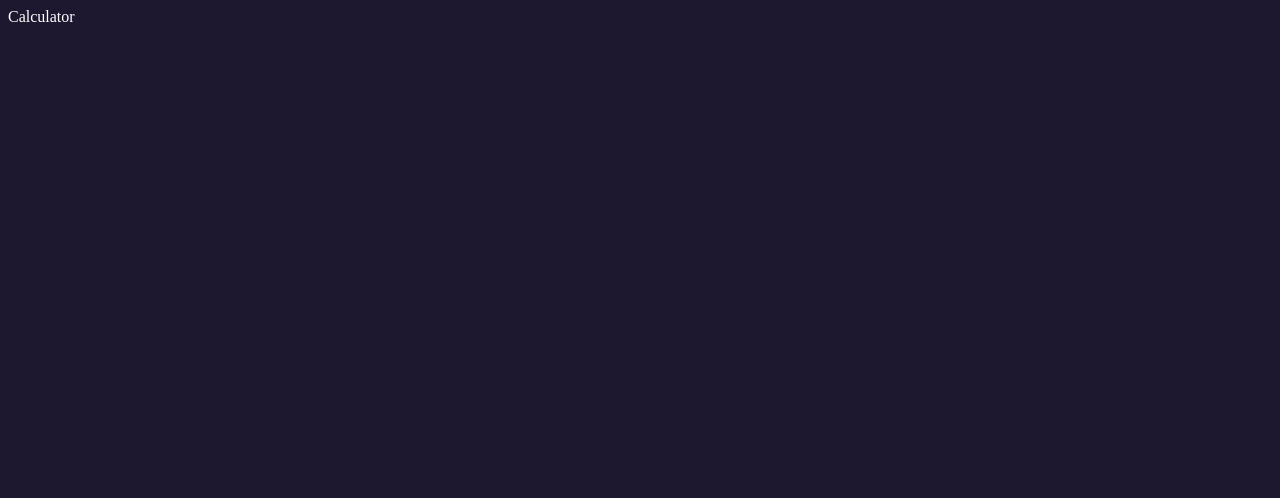
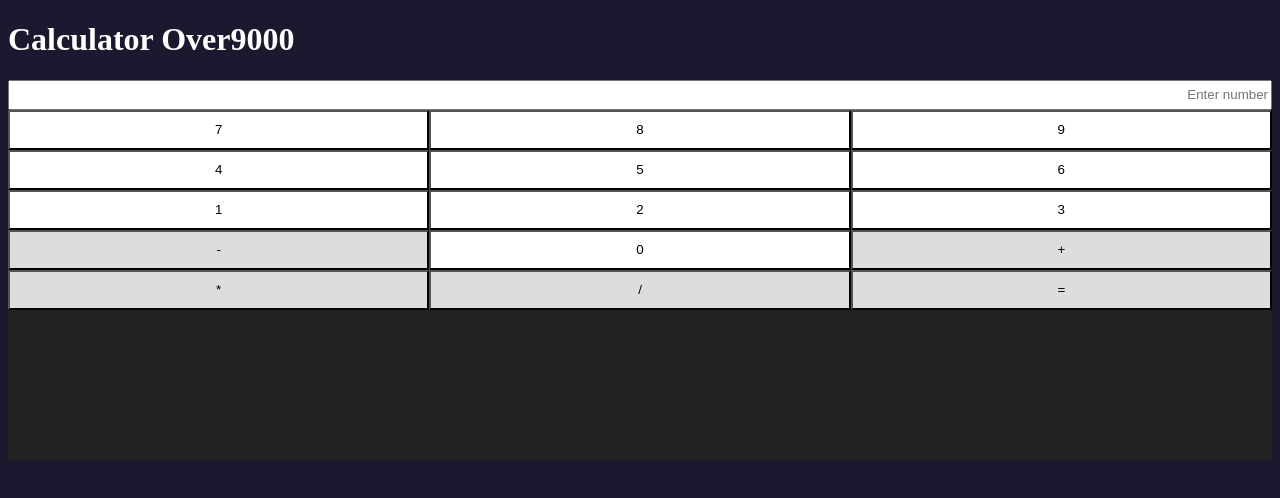
Before and after one commit to lmachens/calculator-js-intro, a website built with Parcel: page src/index.html in a window 1280 px wide. Built offline with nearby package versions, Linux system fonts and the light colour scheme.

Commit message:
add html structure with sttyles

```diff
--- a/src/index.html
+++ b/src/index.html
@@ -8,6 +8,28 @@
     <link rel="stylesheet" href="scss/index.scss" />
   </head>
   <body>
-    Calculator
+    <header>
+      <h1>Calculator Over9000</h1>
+    </header>
+    <main class="calc">
+      <input type="text" placeholder="Enter number" class="calc__input" />
+
+      <button class="calc__button calc__button--number">7</button>
+      <button class="calc__button calc__button--number">8</button>
+      <button class="calc__button calc__button--number">9</button>
+      <button class="calc__button calc__button--number">4</button>
+      <button class="calc__button calc__button--number">5</button>
+      <button class="calc__button calc__button--number">6</button>
+      <button class="calc__button calc__button--number">1</button>
+      <button class="calc__button calc__button--number">2</button>
+      <button class="calc__button calc__button--number">3</button>
+      <button class="calc__button">-</button>
+      <button class="calc__button calc__button--number">0</button>
+      <button class="calc__button">+</button>
+      <button class="calc__button">*</button>
+      <button class="calc__button">/</button>
+      <button class="calc__button">=</button>
+      <aside class="calc__log"></aside>
+    </main>
   </body>
 </html>
--- a/src/scss/index.scss
+++ b/src/scss/index.scss
@@ -1 +1,2 @@
 @import "partials/global";
+@import "partials/calc";
--- /dev/null
+++ b/src/scss/partials/_calc.scss
@@ -0,0 +1,32 @@
+.calc {
+  display: flex;
+  flex-wrap: wrap;
+  justify-content: space-between;
+  flex-grow: 1;
+}
+
+.calc__input {
+  flex-basis: 100%;
+  height: 30px;
+  text-align: right;
+}
+
+.calc__button {
+  flex-basis: 33.33333%;
+  height: 40px;
+  background: #ddd;
+
+  &--number {
+    background: #fff;
+  }
+}
+
+.calc__log {
+  background: #222;
+  color: #fefefe;
+  flex-basis: 100%;
+  text-align: right;
+  padding: 10px;
+  overflow: auto;
+  height: 150px;
+}
```
